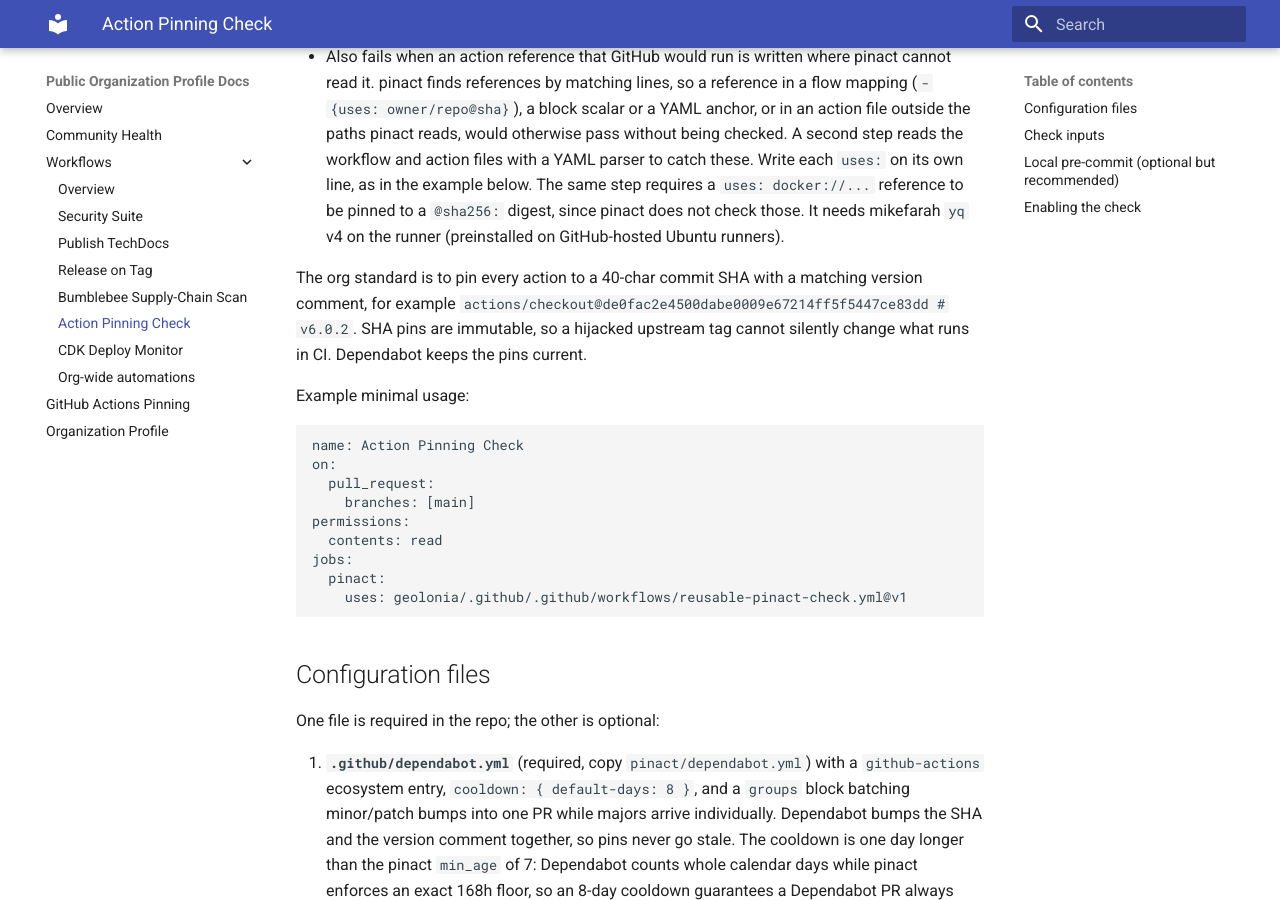
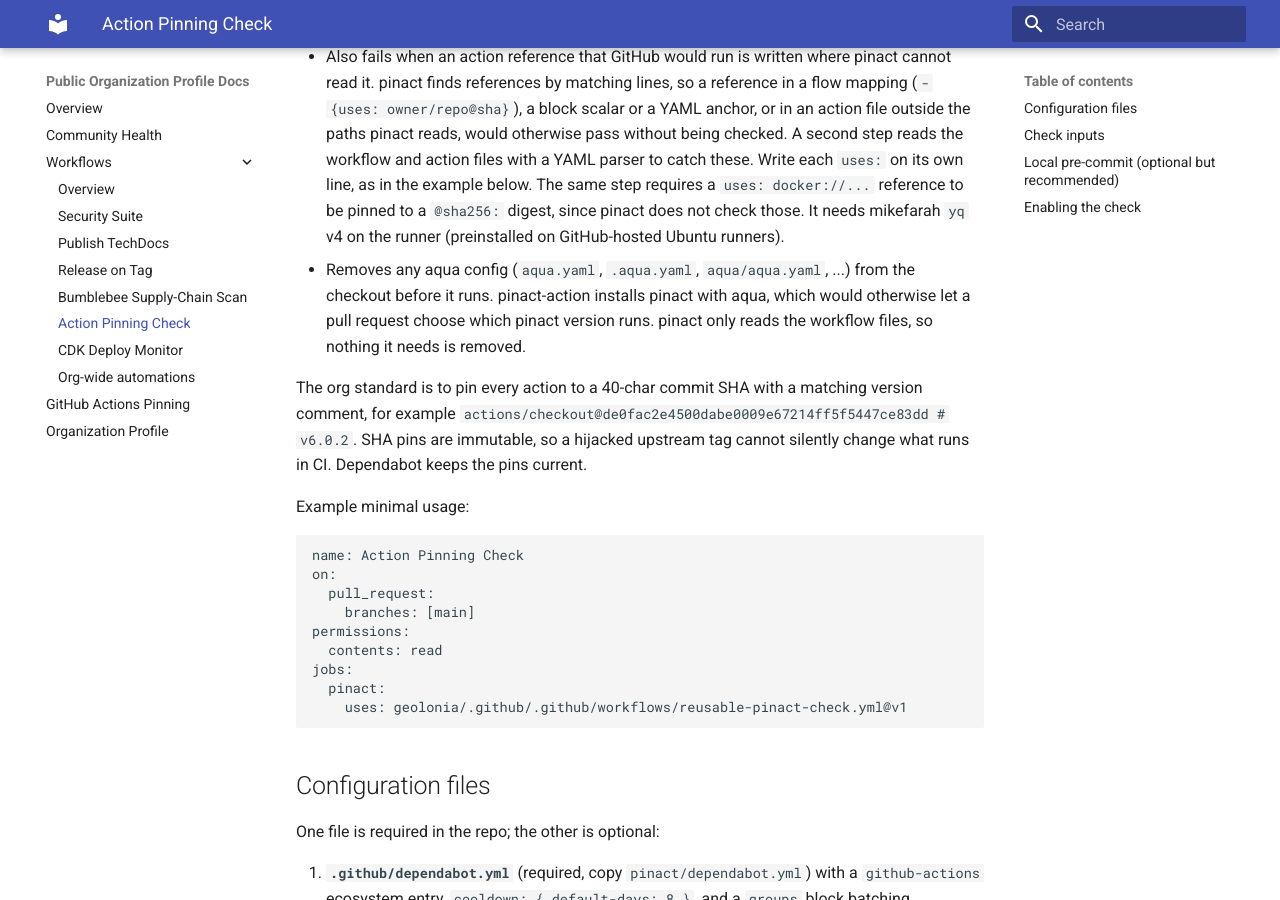
Before and after one commit to geolonia/.github, an MkDocs documentation site: the page built from docs/workflows/pinact-check.md, in a window 1280 px wide and 900 px high, scrolled down 380 px. Built offline with MkDocs 1.6.1 and Material for MkDocs 9.7.7, drawn with Linux system fonts in a browser that asks for light colours.

Commit message:
fix(pinact-check): report removed aqua symlinks and document the step
The notice now also names a symlinked aqua/ or .aqua/ directory it removed, and the check's docs say the checkout's aqua configs are removed and why.

Signed-off-by: Daniel Kastl <daniel.kastl@gmail.com>

```diff
--- a/docs/workflows/pinact-check.md
+++ b/docs/workflows/pinact-check.md
@@ -18,6 +18,10 @@
   `uses: docker://...` reference to be pinned to a `@sha256:` digest, since
   pinact does not check those. It needs mikefarah `yq` v4 on the runner
   (preinstalled on GitHub-hosted Ubuntu runners).
+- Removes any aqua config (`aqua.yaml`, `.aqua.yaml`, `aqua/aqua.yaml`, ...)
+  from the checkout before it runs. pinact-action installs pinact with aqua,
+  which would otherwise let a pull request choose which pinact version runs.
+  pinact only reads the workflow files, so nothing it needs is removed.
 
 The org standard is to pin every action to a 40-char commit SHA with a
 matching version comment, for example
```
Also changed, not shown: 1 other file.
